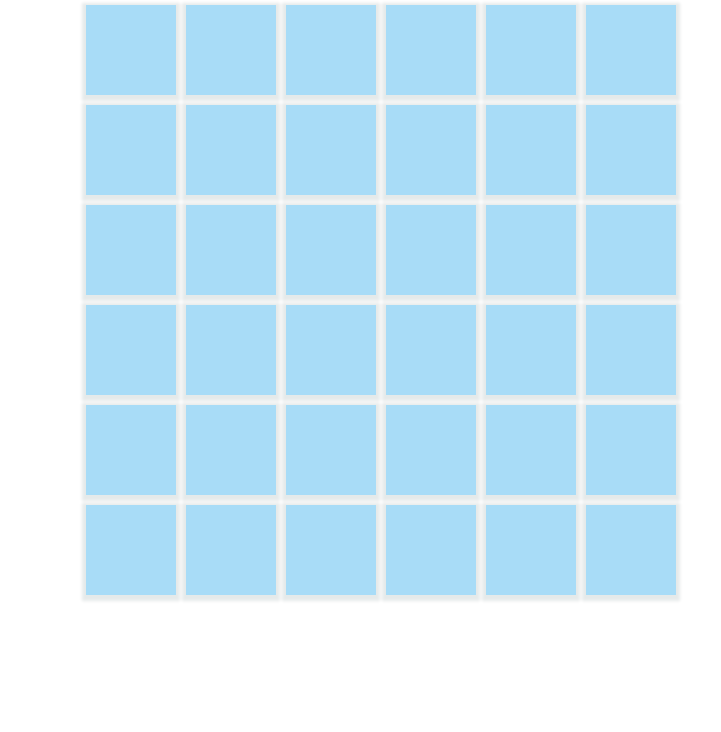
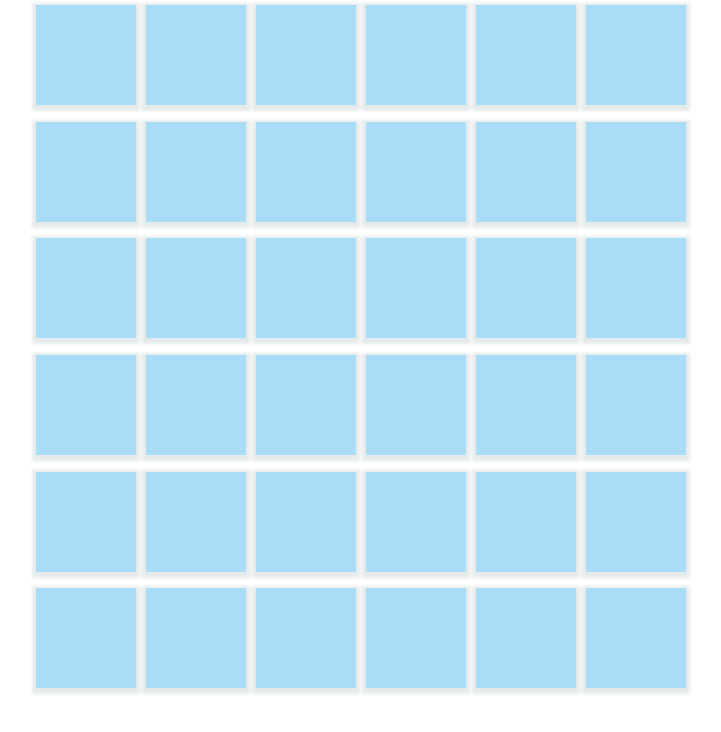
Before and after one commit to DavitJanashia/js-jq-ajax-grigliaquad, a plain HTML site: page index.html in a window 1280 px wide. Shown: the whole page, without its empty margins (259-980 px from the left). Drawn offline with nearby package versions, Linux system fonts and the light colour scheme.

Commit message:
fine esercizio (ho usato template per creare i quadrati)

```diff
--- a/css/style.css
+++ b/css/style.css
@@ -12,20 +12,10 @@ body, html {
   font-family: arial, monospace;
 }
 
-.all-container{
-  width: 600px;
-  height: 600px;
-  margin: auto;
-}
-.square-row{
-  width: 100%;
-  height: calc(100% / 6);
-  display: flex;
-}
 
 .my-square{
-  width: calc(100% / 6);
-  height: auto;
+  width: 100px;
+  height: 100px;
   margin: 5px;
   background-color: #a8dcf7;
   display: flex;
@@ -44,3 +34,12 @@ body, html {
 .green{
   background-color: #c6f299;
 }
+
+
+#my-big-square{
+  width: 700px;
+  height: 700px;
+  margin: auto;
+  display: flex;
+  flex-wrap: wrap;
+}
--- a/index.html
+++ b/index.html
@@ -10,6 +10,10 @@
     <link rel="stylesheet" href="css/fontawesome.min.css"> <!-- font awsome-is dokumenttan linki  -->
     <script src="https://cdnjs.cloudflare.com/ajax/libs/handlebars.js/4.7.6/handlebars.min.js"></script> <!-- handlebar -->
       <!-- handlebar template -->
+      <script id="template" type="text/x-handlebars-template">
+        <div class="my-square">
+        </div>
+      </script>
 
 
     <link rel="stylesheet" href="css/style.css"> <!-- chemi css faili -->
@@ -17,149 +21,8 @@
 
   <body>
 
-    <div class="all-container">
-
-
-      <div class="square-row">
-
-        <div class="my-square">
-        </div>
-
-        <div class="my-square">
-        </div>
-
-        <div class="my-square">
-        </div>
-
-        <div class="my-square">
-        </div>
-
-        <div class="my-square">
-        </div>
-
-        <div class="my-square">
-        </div>
-
-      </div>
-
-      <div class="square-row">
-
-        <div class="my-square">
-        </div>
-
-        <div class="my-square">
-        </div>
-
-        <div class="my-square">
-        </div>
-
-        <div class="my-square">
-        </div>
-
-        <div class="my-square">
-        </div>
-
-        <div class="my-square">
-        </div>
-
-      </div>
-
-      <div class="square-row">
-
-        <div class="my-square">
-        </div>
-
-        <div class="my-square">
-        </div>
-
-        <div class="my-square">
-        </div>
-
-        <div class="my-square">
-        </div>
-
-        <div class="my-square">
-        </div>
-
-        <div class="my-square">
-        </div>
-
-      </div>
-
-      <div class="square-row">
-
-        <div class="my-square">
-        </div>
-
-        <div class="my-square">
-        </div>
-
-        <div class="my-square">
-        </div>
-
-        <div class="my-square">
-        </div>
-
-        <div class="my-square">
-        </div>
-
-        <div class="my-square">
-        </div>
-
-      </div>
-
-      <div class="square-row">
-
-        <div class="my-square">
-        </div>
-
-        <div class="my-square">
-        </div>
-
-        <div class="my-square">
-        </div>
-
-        <div class="my-square">
-        </div>
-
-        <div class="my-square">
-        </div>
-
-        <div class="my-square">
-        </div>
-
-      </div>
-
-      <div class="square-row">
-
-        <div class="my-square">
-        </div>
-
-        <div class="my-square">
-        </div>
-
-        <div class="my-square">
-        </div>
-
-        <div class="my-square">
-        </div>
-
-        <div class="my-square">
-        </div>
-
-        <div class="my-square">
-        </div>
-
-      </div>
-
-
-
-
+    <div id="my-big-square">
     </div>
-
-
-
-
 
 
     <!-- JavaScript -->
--- a/js/script5.js
+++ b/js/script5.js
@@ -1,6 +1,7 @@
 $(document).ready(init);
 
 function init(){
+  createSquare();
   myClickSquare();
 }
 // ************************************************************
@@ -42,93 +43,18 @@ function myClickSquare(){
     }
   });
 }
+// ************************************************************
 
+function createSquare(){
 
+  var template = $('#template').html();
+  // console.log(template);
+  var compiled = Handlebars.compile(template);
+  // console.log(compiled);
+  var target = $('#my-big-square');
 
+  for (var i = 0; i < 36; i++) {
+    target.append(template);
+  }
 
-
-
-// //snack 1
-//
-//
-// $(document).ready(init);
-//
-// function init(){
-//   getNewListener();
-// }
-//
-//
-// function getNewListener(){
-//   $.ajax({
-//
-//     url: 'https://flynn.boolean.careers/exercises/api/array/integers?min=50&max=100&items=10',
-//     method: 'GET',
-//     success: function (data, state){
-//       // console.log(data);
-//       var targetPair = $('#pair');
-//       var targetOdd = $('#odd');
-//       var myArray = data['response'];
-//       // console.log(myArray);
-//       for (var i = 0; i < myArray.length; i++) {
-//         console.log(myArray[i]);
-//         if(myArray[i] % 2 == 0){
-//           targetPair.append(myArray[i] + '<br>');
-//           // console.log(myArray[i] + 'pair');
-//         } else {
-//           targetOdd.append(myArray[i] + '<br>');
-//           // console.log(myArray[i] + 'odd');
-//         }
-//       }
-//     },
-//
-//     error: function (request, state, error){
-//       console.log('error!');
-//       console.log(request);
-//       console.log(state);
-//       console.log(error);
-//     }
-//   });
-//
-// }
-
-
-// //snack 2
-//
-//
-// $(document).ready(init);
-//
-// var utenteN = prompt('inserisci un numero');
-//
-// function init(){
-//   for (var i = 0; i < utenteN; i++) {
-//     getNewListener();
-//   }
-// }
-//
-//
-// function getNewListener(){
-//   $.ajax({
-//
-//     url: 'https://flynn.boolean.careers/exercises/api/random/word',
-//     method: 'GET',
-//     success: function (data, state){
-//
-//       var target = $('#frase');
-//       // console.log(data);
-//       // var success = data['success'];
-//
-//       var value = data['response'];
-//       target.append('<span>' + value + ' ' + '</span>');
-//       console.log(value);
-//
-//     },
-//
-//     error: function (request, state, error){
-//       console.log('error!');
-//       console.log(request);
-//       console.log(state);
-//       console.log(error);
-//     }
-//   });
-//
-// }
+}
```
